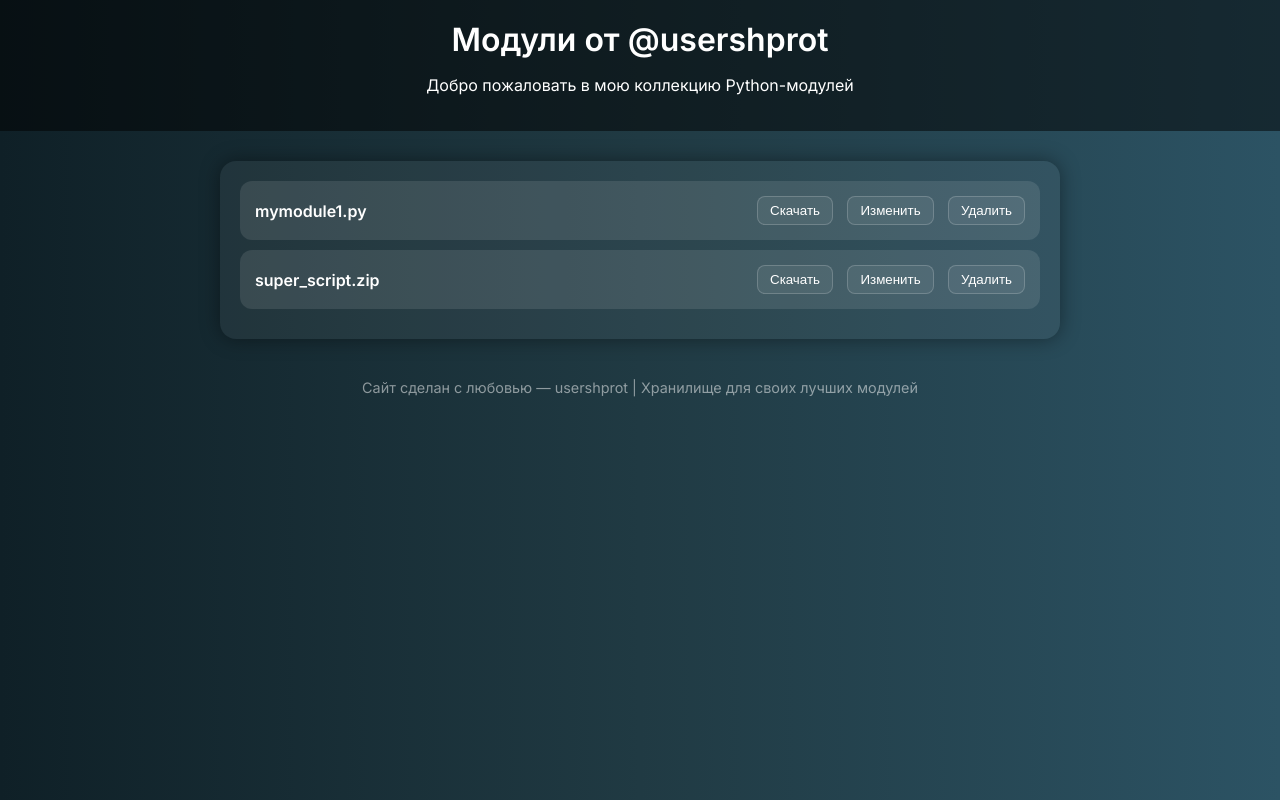
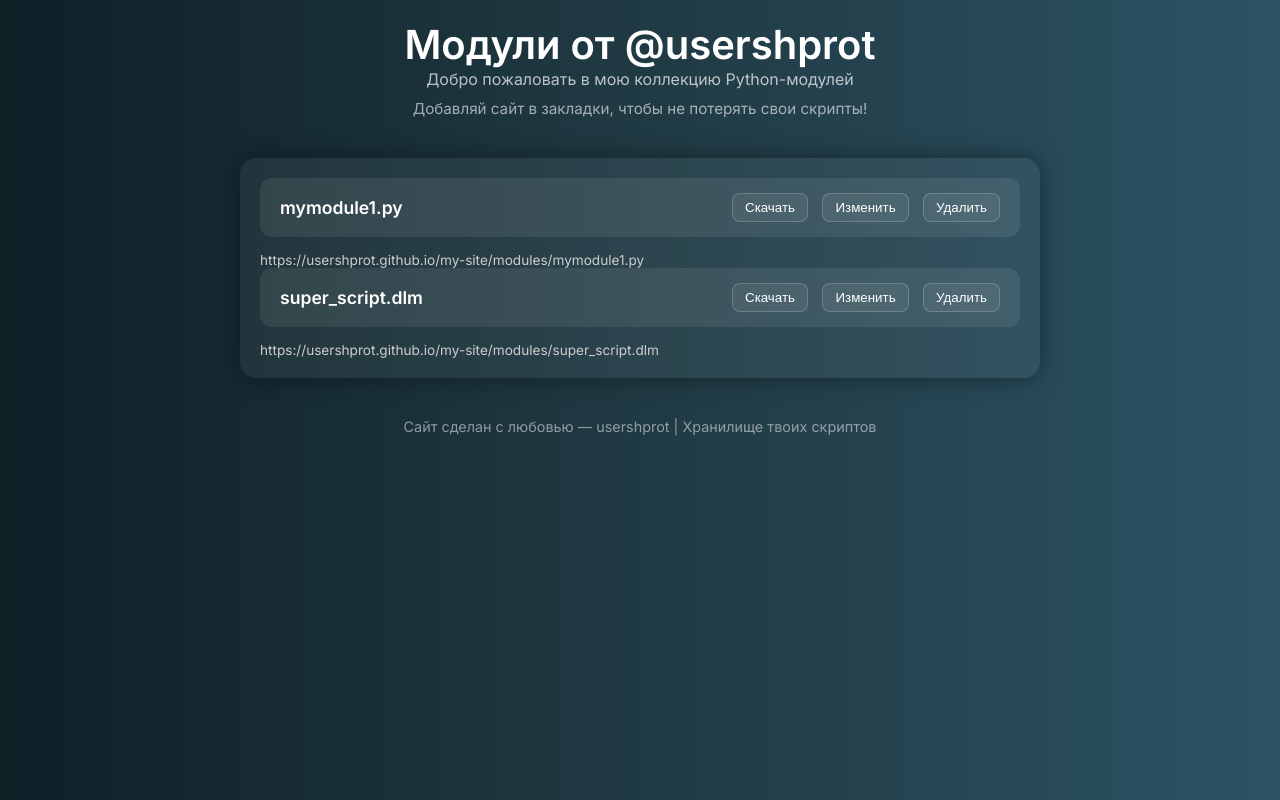
Before and after one commit to usershprot/hihimodules, a plain HTML site: page index.html in a window 1280 px wide. Drawn offline with Linux system fonts and the light colour scheme.

Commit message:
Update index.html

```diff
--- a/index.html
+++ b/index.html
@@ -3,69 +3,65 @@
   <meta charset="UTF-8">
   <meta name="viewport" content="width=device-width, initial-scale=1.0">
   <title>Python Modules by @usershprot</title>
-  <link href="https://fonts.googleapis.com/css2?family=Inter:wght@400;600&display=swap" rel="stylesheet">
   <style>
+    @import url('https://fonts.googleapis.com/css2?family=Inter:wght@400;600&display=swap');
+    * { margin: 0; padding: 0; box-sizing: border-box; }
     body {
       font-family: 'Inter', sans-serif;
       background: linear-gradient(to right, #0f2027, #203a43, #2c5364);
-      color: white;
-      margin: 0;
-      padding: 0;
+      color: #fff;
+      padding: 20px;
     }
-    header {
-      padding: 20px;
-      background: rgba(0, 0, 0, 0.5);
-      text-align: center;
-    }
-    header h1 {
-      margin: 0;
-      font-size: 2em;
-    }
+    header { text-align: center; margin-bottom: 40px; }
+    header h1 { font-size: 2.5em; }
+    header p { opacity: 0.7; }
+    .note { text-align: center; font-size: 0.95em; margin-top: 10px; opacity: 0.6; }
     .container {
       max-width: 800px;
-      margin: 30px auto;
-      padding: 20px;
+      margin: 0 auto;
       background: rgba(255, 255, 255, 0.05);
       border-radius: 16px;
-      box-shadow: 0 0 20px rgba(0, 0, 0, 0.4);
+      padding: 20px;
+      box-shadow: 0 0 25px rgba(0, 0, 0, 0.4);
     }
     .module {
       display: flex;
       justify-content: space-between;
       align-items: center;
-      background: rgba(255, 255, 255, 0.1);
-      padding: 15px;
-      margin-bottom: 10px;
+      background: rgba(255, 255, 255, 0.08);
+      padding: 15px 20px;
       border-radius: 12px;
+      margin-bottom: 15px;
+      transition: background 0.3s ease;
     }
-    .module-name {
-      font-weight: 600;
-    }
+    .module:hover { background: rgba(255, 255, 255, 0.12); }
+    .module-name { font-weight: 600; font-size: 1.1em; word-break: break-word; }
     .actions button {
-      margin-left: 10px;
-      background: #ffffff10;
+      background: #ffffff12;
       border: 1px solid #ffffff30;
       color: white;
       padding: 6px 12px;
       border-radius: 8px;
+      margin-left: 10px;
       cursor: pointer;
-      transition: background 0.3s;
+      transition: background 0.3s ease, transform 0.1s ease;
     }
-    .actions button:hover {
-      background: #ffffff30;
+    .actions button:hover { background: #ffffff25; }
+    .actions button:active { transform: scale(0.95); }
+    .raw-link {
+      margin-top: 8px;
+      font-size: 0.85em;
+      color: #ccc;
+      word-break: break-all;
     }
-    footer {
-      margin-top: 40px;
-      text-align: center;
-      opacity: 0.5;
-      font-size: 0.9em;
-    }
+    footer { text-align: center; margin-top: 40px; font-size: 0.9em; opacity: 0.5; }
   </style>
 </head>
 <body>
   <header>
     <h1>Модули от @usershprot</h1>
     <p>Добро пожаловать в мою коллекцию Python-модулей</p>
+    <div class="note">Добавляй сайт в закладки, чтобы не потерять свои скрипты!</div>
   </header>
   <div class="container">
     <div class="module">
@@ -76,18 +72,19 @@
         <button onclick="alert('Удаление доступно только тебе')">Удалить</button>
       </div>
     </div>
-    <div class="module">
-      <span class="module-name">super_script.zip</span>
-      <div class="actions">
-        <a href="modules/super_script.zip" download><button>Скачать</button></a>
-        <button onclick="alert('Функция пока в разработке')">Изменить</button>
-        <button onclick="alert('Функция пока в разработке')">Удалить</button>
-      </div>
-    </div>
-    <!-- Можно добавлять больше блоков -->
+    <div class="raw-link">https://usershprot.github.io/my-site/modules/mymodule1.py</div><div class="module">
+  <span class="module-name">super_script.dlm</span>
+  <div class="actions">
+    <a href="modules/super_script.dlm" download><button>Скачать</button></a>
+    <button onclick="alert('Функция пока в разработке')">Изменить</button>
+    <button onclick="alert('Функция пока в разработке')">Удалить</button>
+  </div>
+</div>
+<div class="raw-link">https://usershprot.github.io/my-site/modules/super_script.dlm</div>
+
   </div>
   <footer>
-    Сайт сделан с любовью &mdash; usershprot | Хранилище для своих лучших модулей
+    Сайт сделан с любовью — usershprot | Хранилище твоих скриптов
   </footer>
 </body>
 </html>
```
